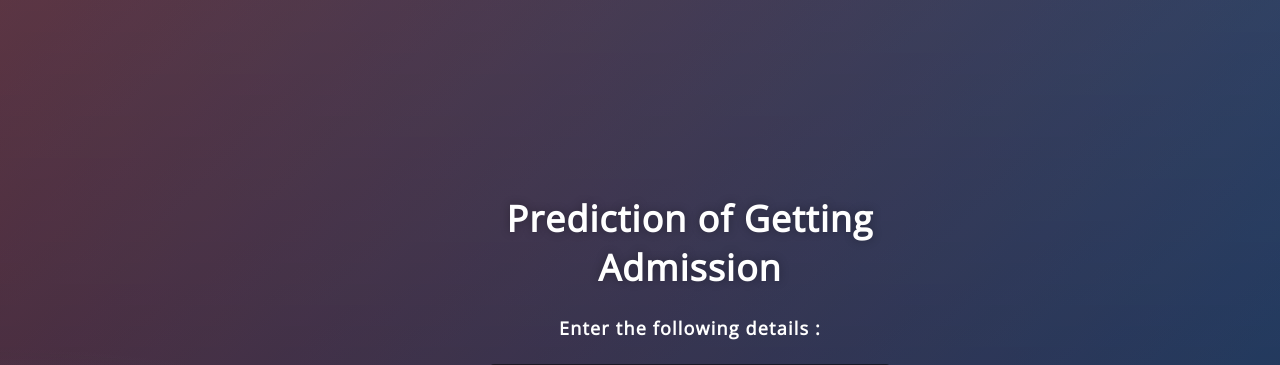
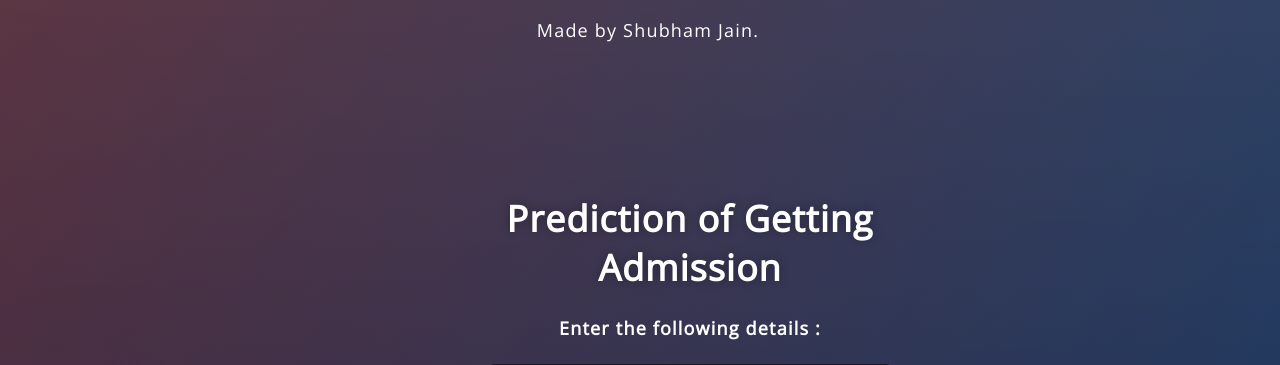
Before and after one commit to shubhamjain02/Graduate-Admission-Predictor, a Flask app: page / in a window 1280 px wide. Shown: the top 365 px of the page. Run offline with Flask 2, Linux system fonts and the light colour scheme; parts of the project's set-up code (start-up, migrations or seed data) failed here and were passed over.

Commit message:
Update index.html

```diff
--- a/templates/index.html
+++ b/templates/index.html
@@ -33,6 +33,14 @@
 
  </div>
 
+        <!-- Footer -->
+       <div class='footer'>
+           <div class="contact">
+               <a target="_blank" href="https://github.com/shubhamjain02"><i class="fab fa-github fa-lg contact-icon"></i></a>
+               <a target="_blank" href="https://www.linkedin.com/in/shubham-jain-b3b0b47b/"><i class="fab fa-linkedin fa-lg contact-icon"></i></a>
+           </div>
+           <p class='footer-description'>Made by Shubham Jain.</p>
+       </div>
 
-</body>
+    </body>
 </html>
```
